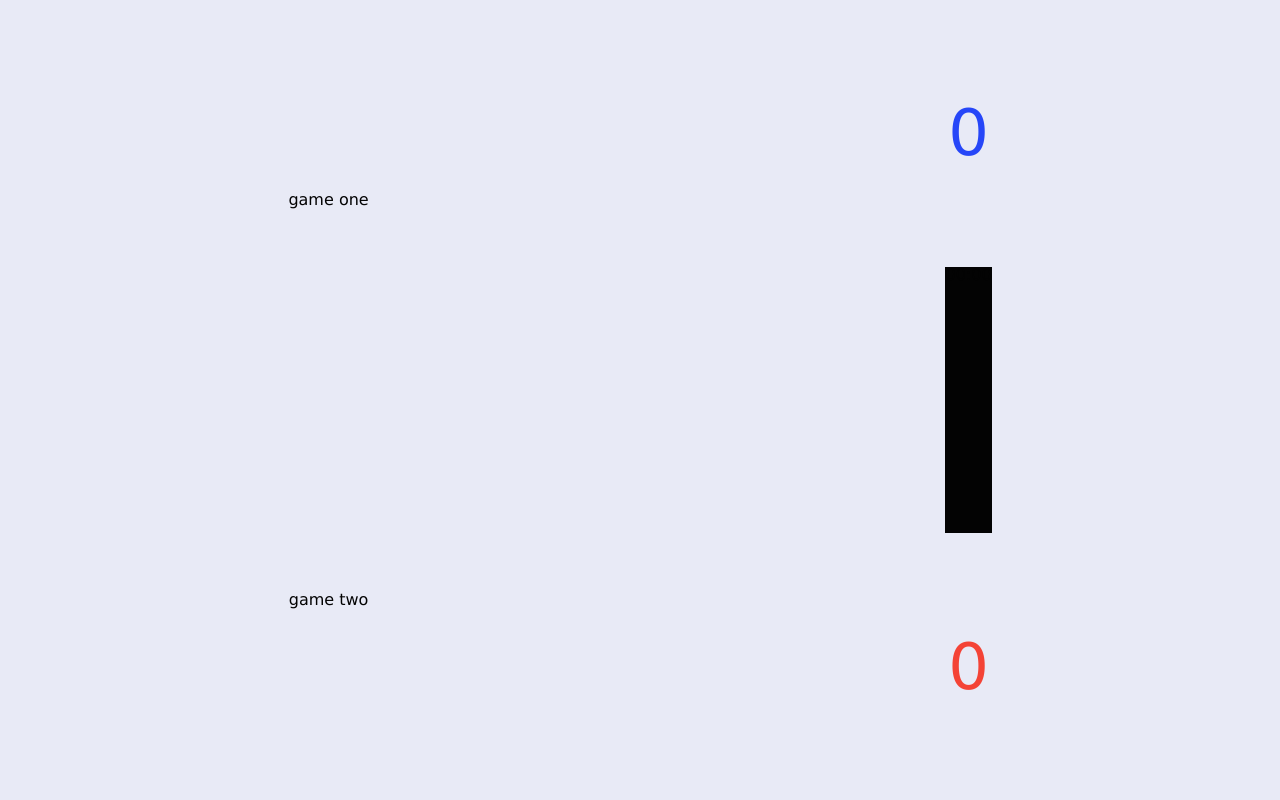
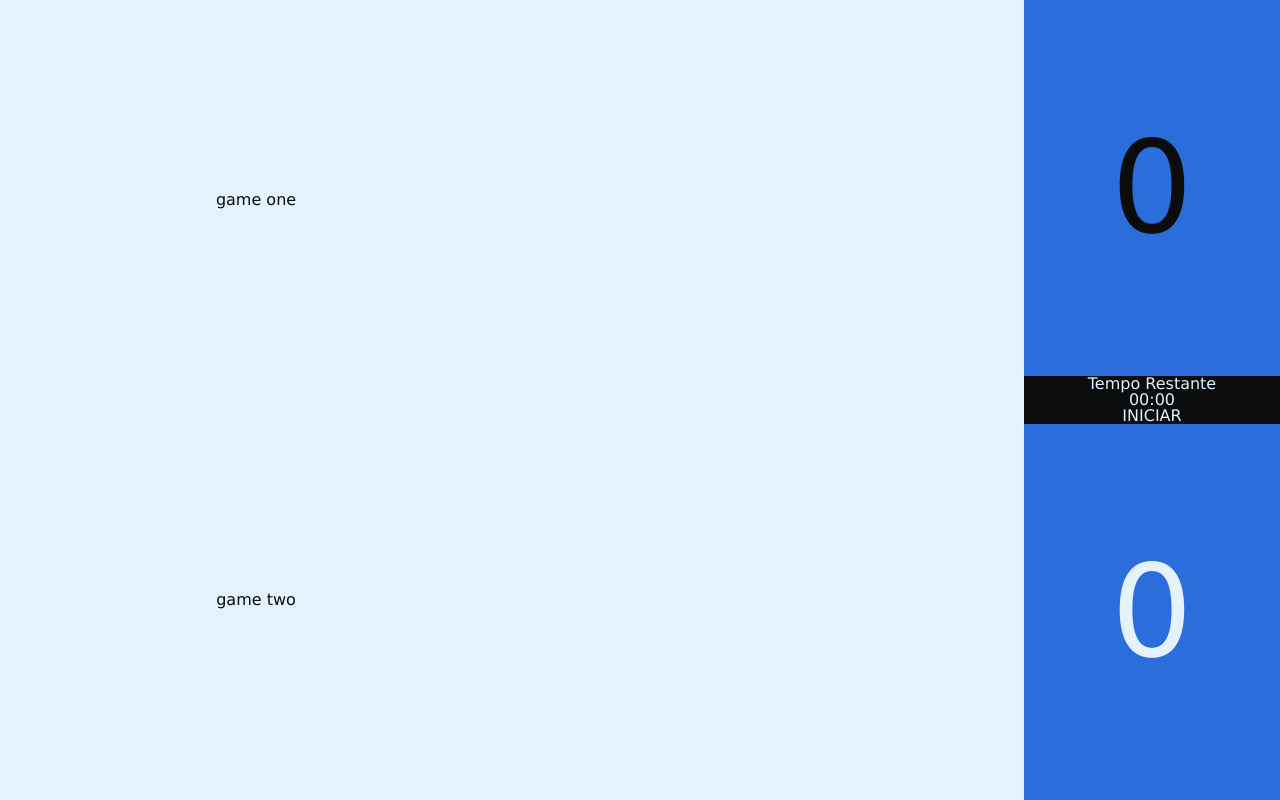
Before and after one commit to geraldoantonio/jiujitsu-scoreboard, a React (Create React App) app: page / in a window 1280 px wide. Built offline with nearby package versions, Linux system fonts and the light colour scheme.

Commit message:
chore: update colors

```diff
--- a/src/App.tsx
+++ b/src/App.tsx
@@ -25,7 +25,7 @@ const Container = styled.div<{
   color: ${props => Colors[props.fontColor]};
   display: flex;
   flex-direction: row;
-  justify-content: space-around;
+  justify-content: space-between;
   align-items: stretch;
   min-width: 100vw;
   min-height: 100vh;
--- a/src/components/ColumnOne/index.tsx
+++ b/src/components/ColumnOne/index.tsx
@@ -18,6 +18,7 @@ export default function index({}: Props) {
 const Container = styled.div`
   display: flex;
   flex-direction: column;
+  flex: 0.4;
   justify-content: space-around;
   align-items: center;
 `
--- a/src/components/ColumnTwo/index.tsx
+++ b/src/components/ColumnTwo/index.tsx
@@ -12,21 +12,30 @@ interface Props {
 
 export default function index({totalPointsOne, totalPointsTwo}: Props) {
   return (
-    <Container>
-      <TotalPoints value={totalPointsOne} color={ 'primary' } />
-      <Clock bgColor={'dark'}>00:00</Clock>
-      <TotalPoints value={totalPointsTwo} color={ 'secondary'} />
+    <Container bgColor={'primaryLight'}>
+      <TotalPoints value={totalPointsOne} color={ 'dark' } textSize={8} />
+      <Clock bgColor={'dark'} textColor={ 'light' }>
+        <div>Tempo Restante</div>
+        <div>00:00</div>
+        <div>INICIAR</div>
+      </Clock>
+      <TotalPoints value={totalPointsTwo} color={ 'light'} textSize={8} />
     </Container>
   )
 }
 
-const Container = styled.div`
+const Container = styled.div<{bgColor: IColors}>`
   display: flex;
   flex-direction: column;
   justify-content: space-around;
-`
-const Clock = styled.div<{bgColor: IColors}>`
-  display: flex;
-  flex: 1;
+  flex: 0.2;
   background-color: ${props => Colors[props.bgColor]};
 `
+const Clock = styled.div<{bgColor: IColors, textColor: IColors}>`
+  display: flex;
+  flex-direction: column;
+  justify-content: space-evenly;
+  align-items: center;
+  background-color: ${props => Colors[props.bgColor]};
+  color: ${props => Colors[props.textColor]};
+`
--- a/src/components/TotalPoints/index.tsx
+++ b/src/components/TotalPoints/index.tsx
@@ -6,21 +6,22 @@ import { IColors, Colors } from '../../utils/Colors'
 interface Props {
   value: number
   color: IColors
+  textSize: number
 }
 
-export default function index({ color, value }: Props) {
+export default function index({ color, value, textSize }: Props) {
   return (
-    <Container color={Colors[color]} >
+    <Container color={Colors[color]} textSize={textSize}>
       {value}
     </Container>
   )
 }
 
-const Container = styled.div<{ color: string }>`
+const Container = styled.div<{ color: string, textSize: number }>`
   display: flex;
   justify-content: center;
   align-items: center;
-  font-size: 4rem;
+  font-size: ${props => `${ props.textSize }rem` };
   flex: 1;
   color: ${props => props.color}
 `
--- a/src/utils/Colors.tsx
+++ b/src/utils/Colors.tsx
@@ -1,10 +1,10 @@
 export const Colors = {
-  primary: "#2646f8",
-  primaryLight: "#2e66e0",
-  secondary: "#F44336",
-  secondaryLight: "#d65249",
-  light: "#e8eaf6",
-  dark: "#030303"
+  primary: "#0444f3",
+  primaryLight: "#2b6edb",
+  secondary: "#dd2c00",
+  secondaryLight: "#ff5722",
+  light: "#e3f2fd",
+  dark: "#0b0c0c"
 }
 
 export type IColors = keyof typeof Colors
```
